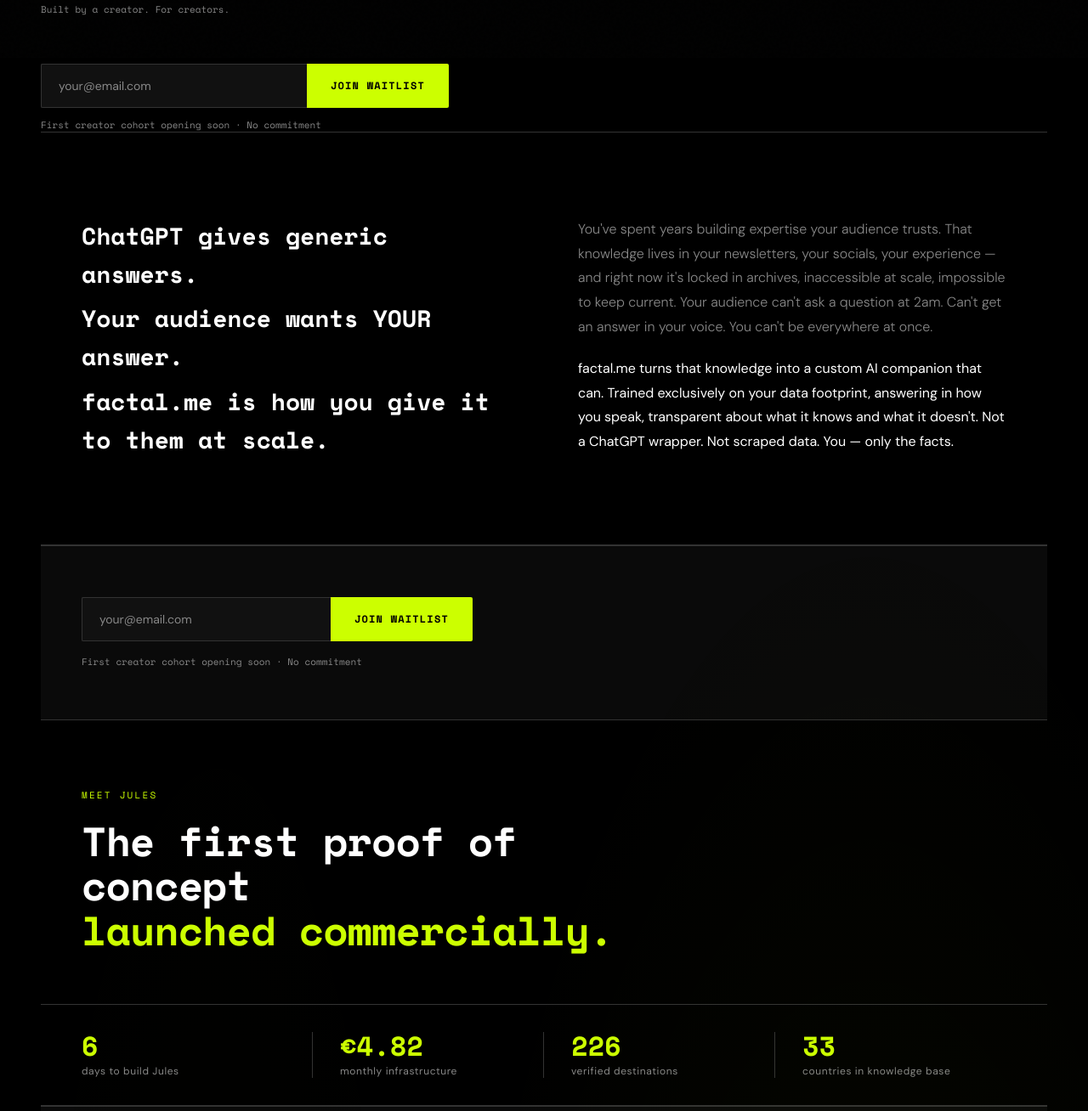
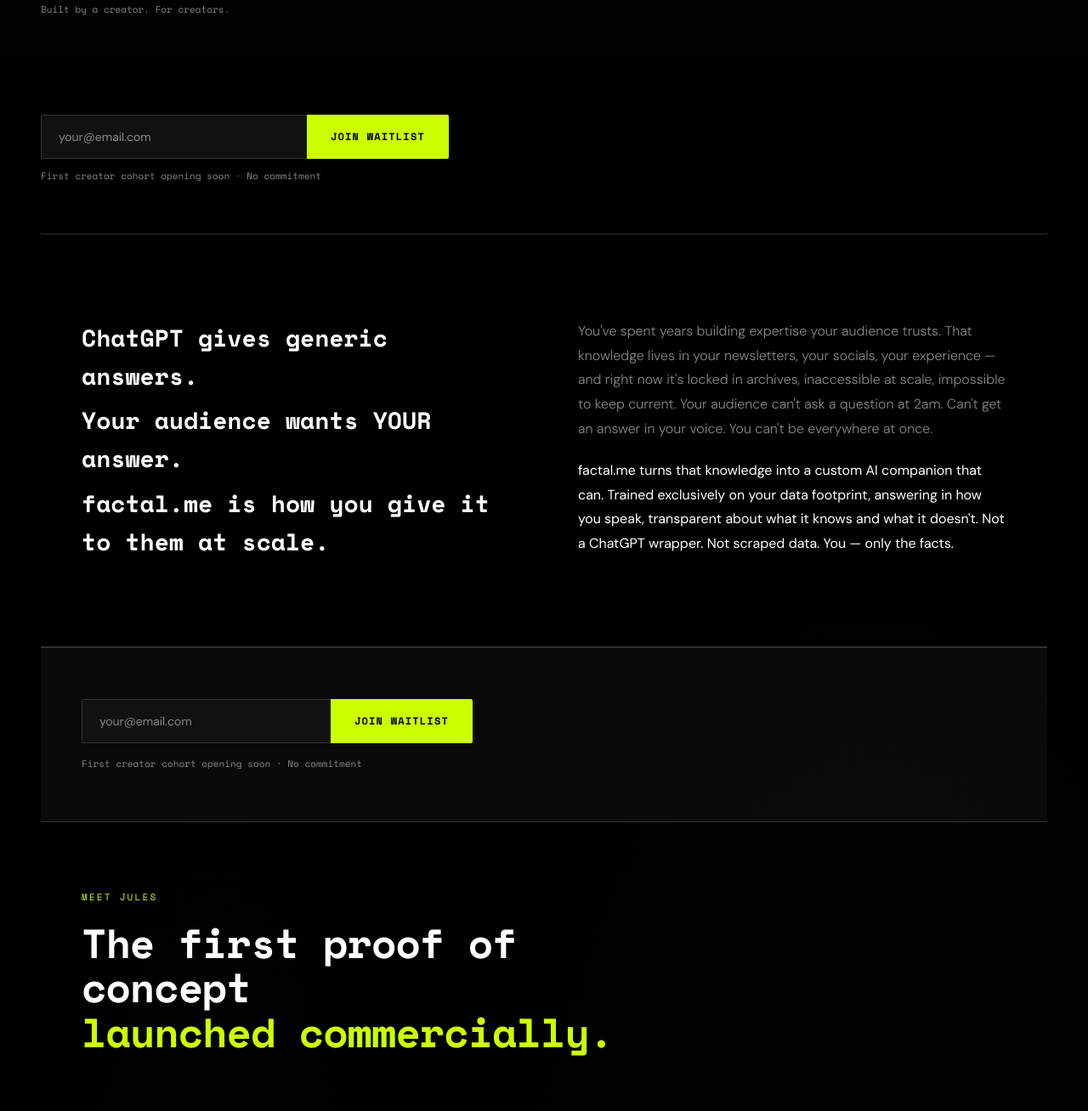
Before and after one commit to julia-gray/factal_me, a plain HTML site: page index.html in a window 1280 px wide. Shown: the part 732-2040 px from the top of the page at 85% size. Drawn offline with nearby package versions, Linux system fonts and the light colour scheme.

Commit message:
Fixing padding and layer tag once and for all

```diff
--- a/index.html
+++ b/index.html
@@ -240,6 +240,7 @@ nav {
 
 .hero-note {
   margin-top: 12px;
+  margin-bottom: 60px;
   font-size: 11px;
   color: var(--gray);
   font-family: var(--mono);
@@ -930,7 +931,7 @@ footer {
 </section>
 
 <!-- Meet Jules -->
-<section class="meet-jules-header reveal">
+<section class="meet-jules-header reveal" style="padding-bottom: 100px;">
   <p class="section-eyebrow">Meet Jules</p>
   <h2 class="section-title">The first proof of concept<br><span class="accent">launched commercially.</span></h2>
 </section>
@@ -978,7 +979,7 @@ footer {
         </div>
         <div class="chat-bubble chat-jules">
           We stayed at the Grand Hotel Tien-Shan Almaty — central, spacious rooms, and the breakfast spread was genuinely good. If you're looking for something with more local character...
-          <br><span class="source">✦ Julia's database · Layre 0</span>
+          <br><span class="source">✦ Julia's database · Laer 10</span>
         </div>
       </div>
     </div>
```
